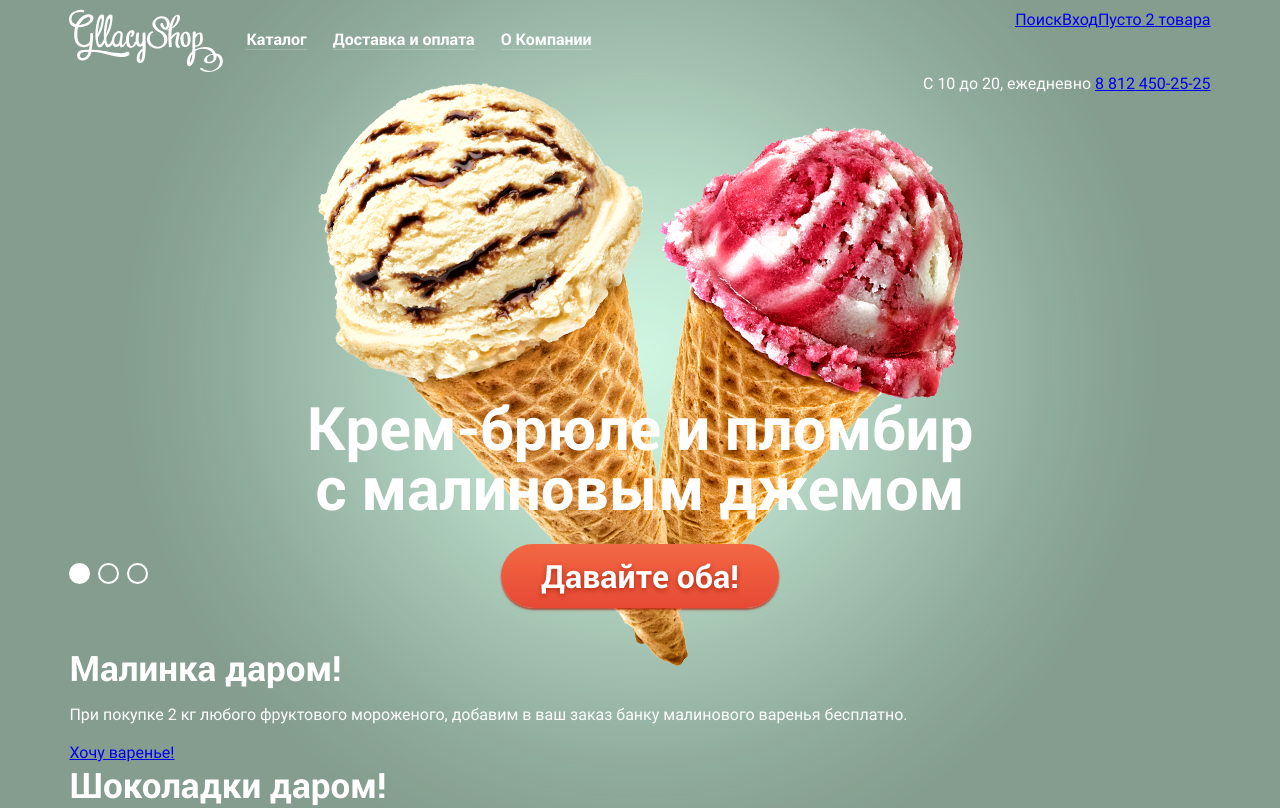
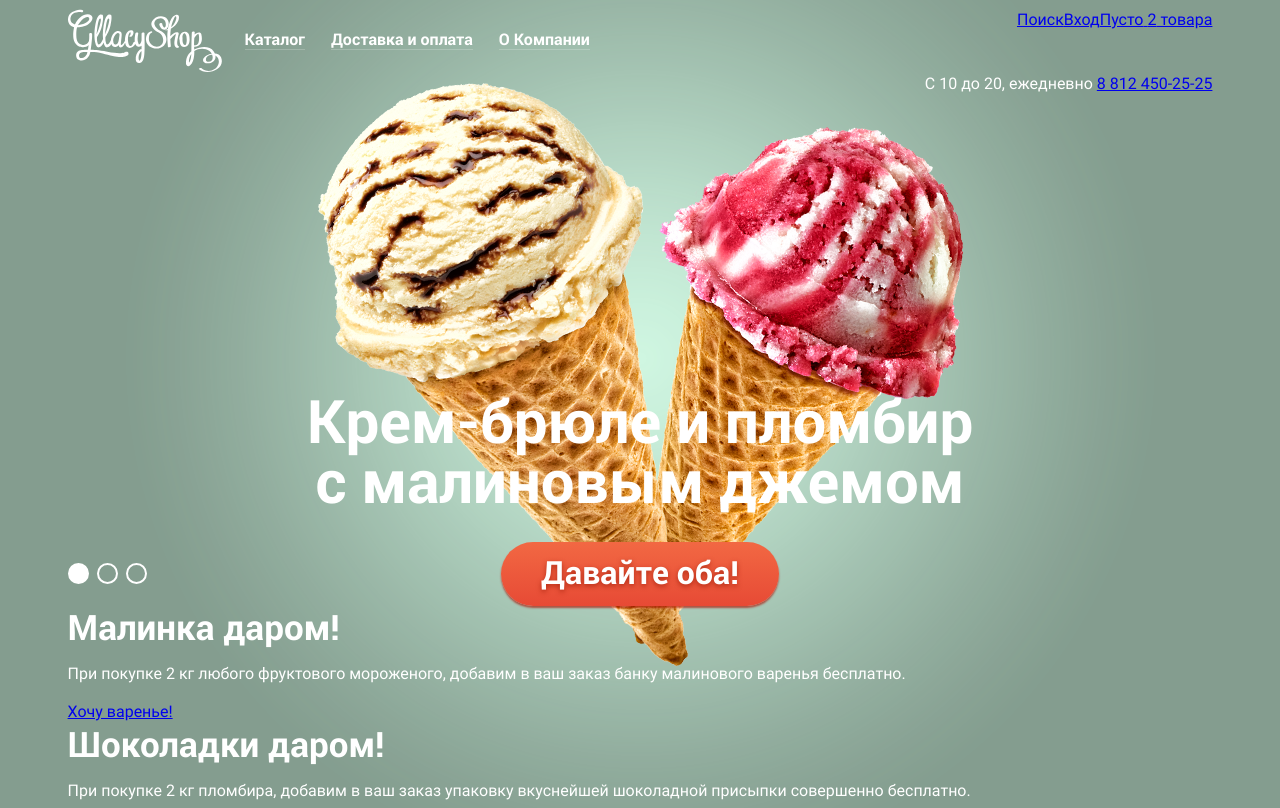
Before and after one commit to zateya/114667-gllacy, a plain HTML site: page index.html in a window 1280 px wide. Shown: the top 808 px of the page. Drawn offline with Linux system fonts and the light colour scheme.

Commit message:
font, headers, showcase start

```diff
--- a/css/style.css
+++ b/css/style.css
@@ -45,11 +45,37 @@ html {
 
 body {
   min-width: 900px;
+  margin: 0;
   font-family: Roboto, Arial, sans-serif;
   font-size: 16px;
   line-height: 22px;
   color: #fff;
   background-color: #849d8f;
+}
+
+.page-wrapper {
+  width: 100%;
+  height: 100%;
+  overflow-y: hidden;
+}
+
+.page--index::after {
+    position:absolute;
+    width: 0;
+    height: 0;
+    overflow: hidden;
+    z-index: -1;
+    background: url("../img/slide-1.png"),
+                url("../img/slide-2.png"),
+                url("../img/slide-3.png");
+}
+
+.page-title {
+  margin-top: 0;
+  margin-bottom: 23px;
+  font-size: 35px;
+  line-height: 41px;
+  font-weight: 700;
 }
 
 .bg-input {
@@ -66,10 +92,13 @@ body {
 .container {
   position: relative;
   max-width: 1200px;
+  margin-left: auto;
+  margin-right: auto;
+}
+
+.content-box {
   padding-left: 2.3%;
   padding-right: 2.3%;
-  margin-left: auto;
-  margin-right: auto;
 }
 
 .page-header {
@@ -78,6 +107,8 @@ body {
 
 .page-header__layout {
   position: relative;
+  display: -webkit-box;
+  display: -ms-flexbox;
   display: flex;
 }
 
@@ -99,10 +130,17 @@ body {
 }
 
 .main-nav__menu {
+  display: -webkit-box;
+  display: -ms-flexbox;
   display: flex;
+  -ms-flex-wrap: wrap;
       flex-wrap: wrap;
+  -webkit-box-flex: 0;
+      -ms-flex-positive: 0;
           flex-grow: 0;
+  -ms-flex-negative: 1;
       flex-shrink: 1;
+  -ms-flex-preferred-size: auto;
       flex-basis: auto;
   padding: 0;
   margin: 0;
@@ -124,9 +162,15 @@ body {
 }
 
 .user-nav {
+  display: -webkit-box;
+  display: -ms-flexbox;
   display: flex;
+  -webkit-box-flex: 0;
+      -ms-flex-positive: 0;
           flex-grow: 0;
+  -ms-flex-negative: 1;
       flex-shrink: 1;
+  -ms-flex-preferred-size: auto;
       flex-basis: auto;
   padding: 0;
   margin: 0;
@@ -170,10 +214,11 @@ body {
 
 .showcase {
   position: relative;
-  min-height: 574px;
+  min-height: 533px;
 }
 
 .showcase__slides {
+  height: 100%;
   margin: 0;
   padding: 0;
   list-style: none;
@@ -181,11 +226,26 @@ body {
 
 .showcase__slide {
   display: none;
+  height: 100%;
   text-align: center;
 }
 
 .showcase__slide-text {
-  padding-top: 324px;
+  display: -webkit-box;
+  display: -ms-flexbox;
+  display: flex;
+  height: 100%;
+  min-height: 533px;
+  -webkit-box-orient: vertical;
+  -webkit-box-direction: normal;
+      -ms-flex-direction: column;
+          flex-direction: column;
+  -webkit-box-pack: end;
+      -ms-flex-pack: end;
+          justify-content: flex-end;
+  -webkit-box-align: center;
+      -ms-flex-align: center;
+          align-items: center;
   max-width: 700px;
   margin-left: auto;
   margin-right: auto;
@@ -209,18 +269,21 @@ body {
   text-decoration: none;
   font-weight: 700;
   border: none;
+  background-image: -webkit-gradient(linear, left top, left bottom, from(#f26843), to(#e74a35));
   background-image: linear-gradient(to bottom, #f26843 0%, #e74a35 100%);
+  -webkit-box-shadow: 0px 2px 2px 0px rgba(172, 16, 0, 0.64);
           box-shadow: 0px 2px 2px 0px rgba(172, 16, 0, 0.64);
   border-radius: 22px;
 }
 
 .btn:hover {
+  background-image: -webkit-gradient(linear, left top, left bottom, from(#f58669), to(#ec6f5e));
   background-image: linear-gradient(to bottom, #f58669 0%, #ec6f5e 100%);
 }
 
 .showcase__link {
-  padding: 10px 40px;
-  margin-top: 27px;
+  padding: 8px 40px 12px;
+  margin-top: 32px;
   font-size: 32px;
   line-height: 44px;
   text-shadow: 0 2px 5px rgba(160, 32, 11, 0.76);
@@ -230,7 +293,7 @@ body {
 .showcase__controls {
   position: absolute;
   left: 0;
-  bottom: 63px;
+  bottom: 22px;
   font-size: 0;
   line-height: 1;
 }
@@ -276,9 +339,9 @@ body {
   display: block;
 }
 
-.bg-input--1:checked ~ .page-wrapper .showcase__control--1,
-.bg-input--2:checked ~ .page-wrapper .showcase__control--2,
-.bg-input--3:checked ~ .page-wrapper .showcase__control--3 {
+.bg-input--1:checked ~ .page-wrapper .showcase__control[for="page-bg-1"],
+.bg-input--2:checked ~ .page-wrapper .showcase__control[for="page-bg-2"],
+.bg-input--3:checked ~ .page-wrapper .showcase__control[for="page-bg-3"] {
   background-color: #fff;
 }
 
@@ -289,12 +352,15 @@ body {
   margin: 0;
 }
 
-.page-title {
-  margin-top: 0;
-  margin-bottom: 23px;
-  font-size: 35px;
-  line-height: 41px;
-  font-weight: 700;
+.features {
+  background: #ecdec5 url("../img/waffle.jpg") repeat left top;
+  color: #323232;
+}
+
+.features__title {
+  font-size: 24px;
+  line-height: 30px;
+  font-weight: 500;
 }
 
 .popup {
--- a/index.html
+++ b/index.html
@@ -6,13 +6,14 @@
     <link rel="stylesheet" href="css/normalize.css">
     <link rel="stylesheet" href="css/style.css">
   </head>
-  <body class="page">
+  <body class="page  page--index">
     <div class="page-overlay"></div>
     <input class="bg-input  bg-input--1" id="page-bg-1" name="bg-input" type="radio" checked>
     <input class="bg-input  bg-input--2" id="page-bg-2" name="bg-input" type="radio">
     <input class="bg-input  bg-input--3" id="page-bg-3" name="bg-input" type="radio">
     <div class="page-wrapper">
-      <div class="container">
+      <div class="page-wrapper__header-container  container">
+        <div class="page-wrapper__header  content-box">
           <header class="page-header">
           <div class="page-header__layout">
             <a class="page-header__logo">
@@ -122,8 +123,10 @@
           </div>
         </header>
       </div>
+      </div>
       <main class="page-main">
-        <div class="page-main__layout  container">
+        <div class="page-main__container  container">
+          <div class="page-main__layout  content-box">
             <h1 class="sr-only">Продажа мороженого от производителя</h1>
             <section class="showcase">
               <h2 class="sr-only">Специальные предложения</h2>
@@ -279,9 +282,11 @@
               </div>
             </section>
           </div>
+        </div>
         <section class="map" id="map">
           <h2 class="sr-only">Схема проезда</h2>
-          <div class="map__layout  container">
+          <div class="map__container  container">
+            <div class="map__layout  content-box">
               <section class="map__contacts">
                 <h3 class="map__address-title">Адрес главного офиса и офлайн магазина:</h3>
                 <address class="map__address">ул. Большая Конюшенная 19/8, Санкт-Петербург</address>
@@ -291,10 +296,12 @@
                 <a class="map__feedback-btn  btn" id="map-feedback-btn" href="#">Форма обратной связи</a>
               </section>
             </div>
+          </div>
         </section>
       </main>
       <footer class="page-footer">
-        <div class="page-footer__layout  container">
+        <div class="page-footer__container  container">
+          <div class="page-footer__layout  content-box">
             <div class="page-footer__social">
               <h2 class="sr-only">Мы в соцсетях</h2>
               <div class="social-links">
@@ -328,6 +335,7 @@
               <p class="developer__copyright">Сделано в <a class="developer__copyright-link" href="https://htmlacademy.ru/intensive/htmlcss" target="_blank">HTML Academy</a> &copy; 2017</p>
             </div>
           </div>
+        </div>
       </footer>
     </div>
     <div class="popup" id="feedback-popup">
```
Also changed, not shown: catalog.html (+9 -3 lines). Lines whose indentation alone changed are shown as unchanged.
